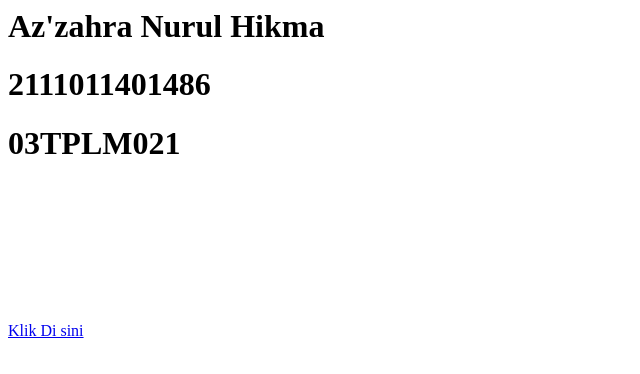
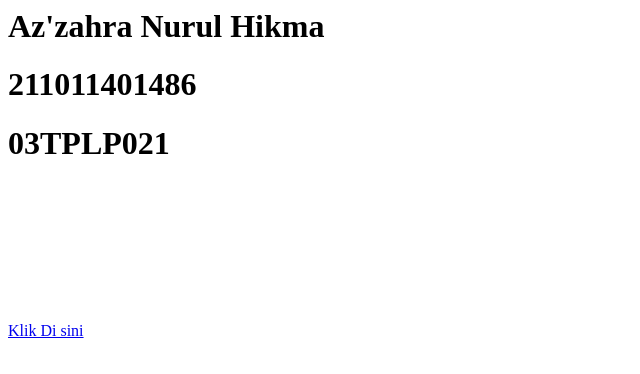
Before and after one commit to azahrahkma/zahra, a plain HTML site: page index.html in a window 1280 px wide. Shown: the whole page, without its empty margins (0-640 px from the left). Drawn offline with Linux system fonts and the light colour scheme.

Commit message:
Update index.html

```diff
--- a/index.html
+++ b/index.html
@@ -4,8 +4,8 @@
 
 <body>
 	<h1>Az'zahra Nurul Hikma</h1>
-		<h1>2111011401486</h1>
-	<h1>03TPLM021</h1>
+		<h1>211011401486</h1>
+	<h1>03TPLP021</h1>
 
 	<marquee>
 	<center>
```
